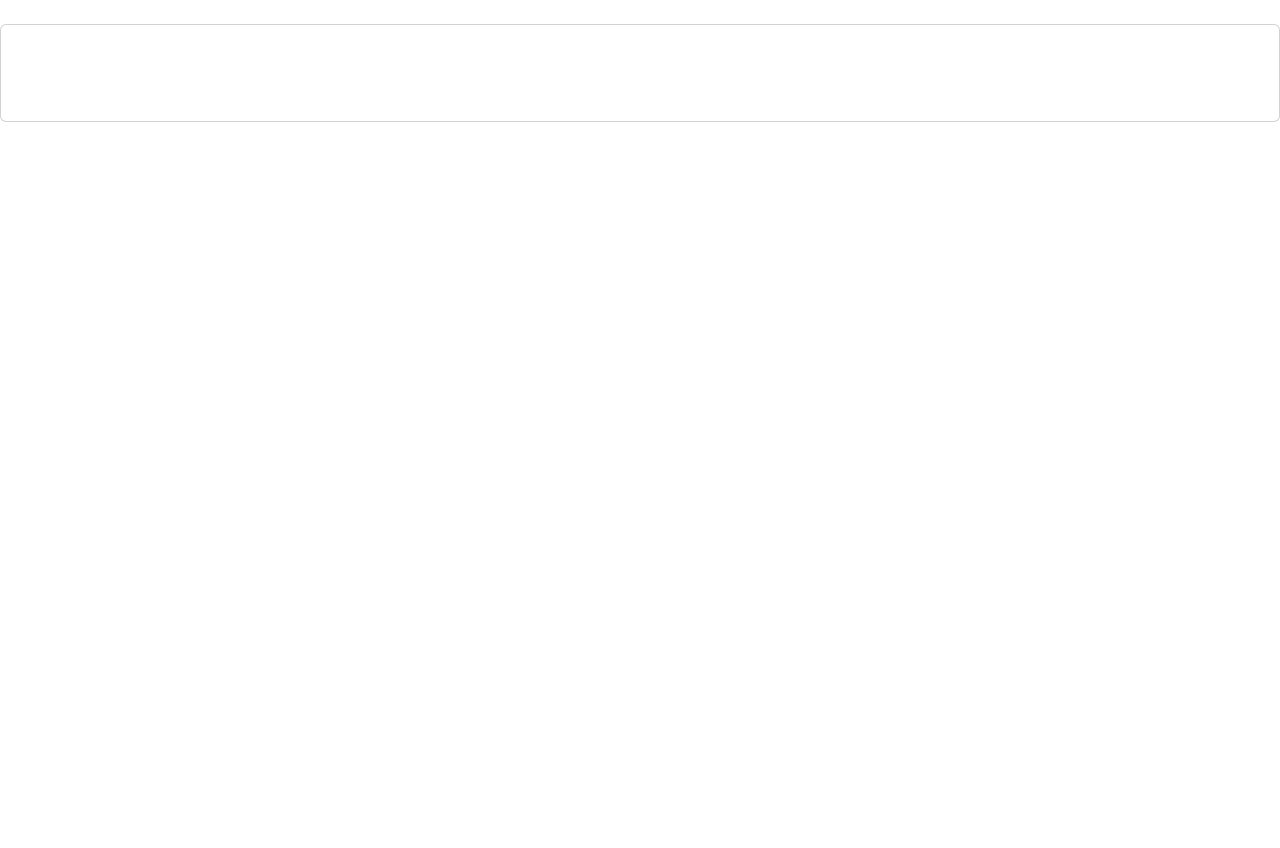
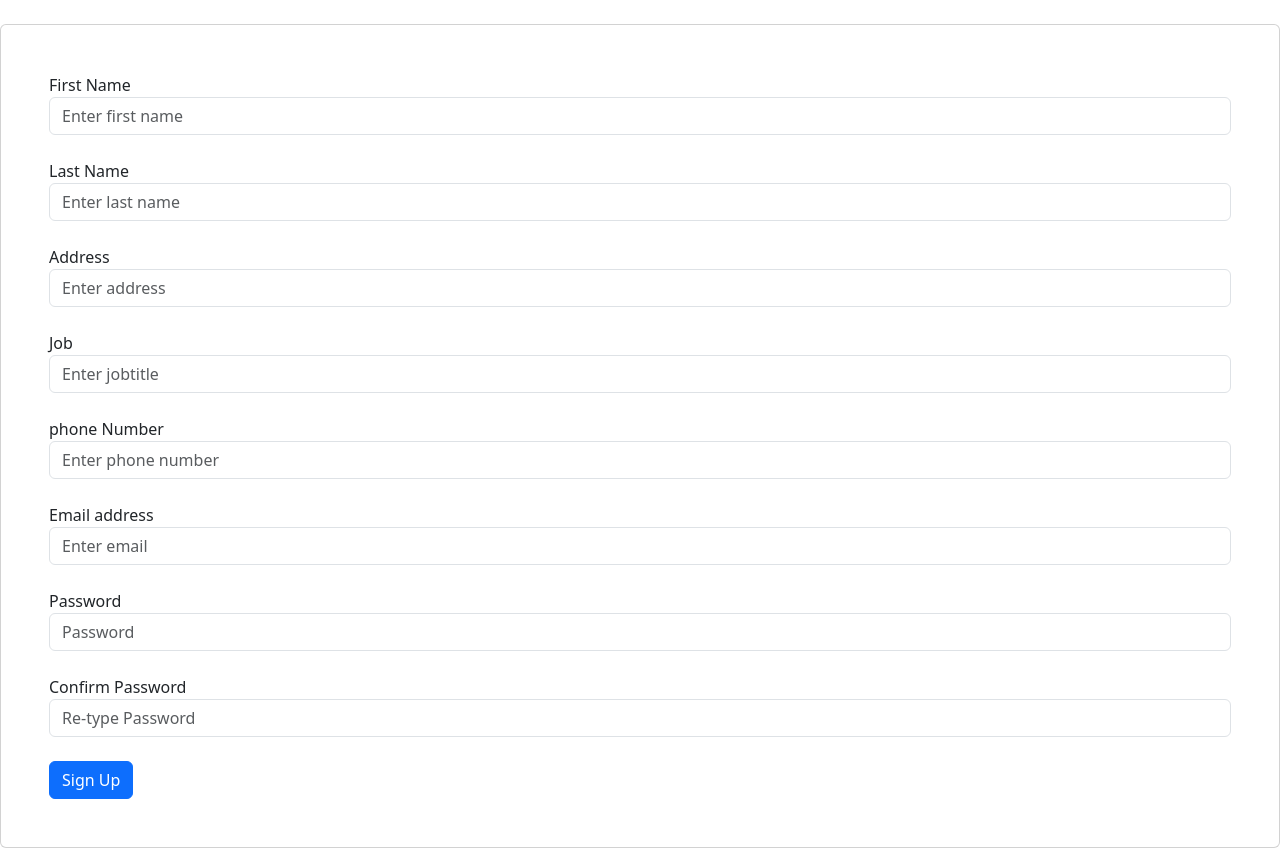
Before and after one commit to ojhaarch2054/Budget_tracker, a React (Vite) app in the folder frontend/: page /sign-up in a window 1280 px wide. Before the commit this address had no page. Before the commit the page ends 800 px from the top, so only its background shows below. Built offline with nearby package versions, Linux system fonts and the light colour scheme.

Commit message:
created login and signup component

```diff
--- a/frontend/src/App.jsx
+++ b/frontend/src/App.jsx
@@ -2,6 +2,8 @@ import ExpenseForm from "./components/Expense";
 import IncomeForm from "./components/Income";
 import SummaryForm from "./components/Summary";
 import ShowIncomeDetails from "./components/ShowIncomeDetails.jsx";
+import LogIn from "./components/LogIn.jsx";
+import SignUp from "./components/SignUp.jsx";
 import "bootstrap/dist/css/bootstrap.min.css";
 import { ContextProvider } from "./components/context/ContextApi.jsx";
 import { BrowserRouter as Router, Routes, Route } from "react-router-dom";
@@ -13,7 +15,7 @@ function App() {
         <ContextProvider>
           <Routes>
             <Route
-              path="/"
+              path="/homepage"
               element={
                 <>
                   <IncomeForm />
@@ -23,6 +25,8 @@ function App() {
               }
             />
             <Route path="/income-details" element={<ShowIncomeDetails />} />
+            <Route path="/" element={<LogIn/>}/>
+            <Route path="/sign-up" element={<SignUp/>}/>
           </Routes>
         </ContextProvider>
       </div>
--- /dev/null
+++ b/frontend/src/components/LogIn.jsx
@@ -0,0 +1,61 @@
+import { useState } from "react";
+import { Link } from "react-router-dom";
+
+const LogIn = () => {
+  const [input, setInput] = useState({
+    email: "",
+    password: "",
+  });
+
+  const handleChange = (e) => {
+    const { name, value } = e.target;
+    setInput(prevState => ({
+      ...prevState,
+      [name]: value
+    }));
+  };
+
+  const logInSubmit = (e) => {
+    e.preventDefault();
+  };
+
+  return (
+    <>
+      <form onSubmit={logInSubmit}>
+        <div className="form-group">
+          <label htmlFor="exampleInputEmail1">Email address</label>
+          <input
+            type="email"
+            className="form-control"
+            id="exampleInputEmail1"
+            aria-describedby="emailHelp"
+            placeholder="Enter email"
+            name="email"
+            value={input.email}
+            onChange={handleChange}
+          />
+        </div><br />
+        <div className="form-group">
+          <label htmlFor="exampleInputPassword1">Password</label>
+          <input
+            type="password"
+            className="form-control"
+            id="exampleInputPassword1"
+            placeholder="Password"
+            name="password"
+            value={input.password}
+            onChange={handleChange}
+          />
+        </div><br />
+        <button type="submit" className="btn btn-primary">
+          Log In
+        </button><br />
+        <small id="emailHelp" className="form-text text-muted"><br />
+          No account? Register here <Link to="/sign-up">Sign Up</Link>
+        </small>
+      </form>
+    </>
+  );
+};
+
+export default LogIn;
--- /dev/null
+++ b/frontend/src/components/SignUp.jsx
@@ -0,0 +1,148 @@
+import React, { useState } from 'react';
+
+const SignUp = () => {
+    //state for input sections
+  const [input, setInput] = useState({
+    email: "",
+    password: "",
+    name: "",
+    lastname: "",
+    address: "",
+    job: "",
+    phone: "",
+    confirmPassword: ""
+  });
+
+  const handleChange = (e) => {
+    //destructure the name and value from the event target
+    const { name, value } = e.target;
+    //update the state with the new value for input field
+    setInput(prevState => ({
+      ...prevState,
+      [name]: value
+    }));
+  };
+
+//check if both password fields are filled and their values match
+//1st input.password && input.confirmPassword ensure both password field are filled
+//2nd input.password === input.confirmPassword ensure the values of both password fields match.
+  const passwordsMatch = input.password && input.confirmPassword && input.password === input.confirmPassword;
+
+  const signUpSubmit = (e) => {
+    e.preventDefault();
+    if(!input.name && !input.address && !input.email && !input.email && !input.lastname && !input.job && !input.phone && !input.confirmPassword){
+        alert("must fill all the field")
+    }
+  };
+
+  return (
+    <>
+      <form onSubmit={signUpSubmit}>
+        <div className="form-group">
+          <label htmlFor="fname">First Name</label>
+          <input
+            type="text"
+            className="form-control"
+            id="fname"
+            placeholder="Enter first name"
+            name="name"
+            value={input.name}
+            onChange={handleChange}
+          />
+        </div><br />
+        <div className="form-group">
+          <label htmlFor="lname">Last Name</label>
+          <input
+            type="text"
+            className="form-control"
+            id="lname"
+            placeholder="Enter last name"
+            name="lastname"
+            value={input.lastname}
+            onChange={handleChange}
+          />
+        </div><br />
+        <div className="form-group">
+          <label htmlFor="address">Address</label>
+          <input
+            type="text"
+            className="form-control"
+            id="address"
+            placeholder="Enter address"
+            name="address"
+            value={input.address}
+            onChange={handleChange}
+          />
+        </div><br />
+        <div className="form-group">
+          <label htmlFor="job">Job</label>
+          <input
+            type="text"
+            className="form-control"
+            id="job"
+            placeholder="Enter jobtitle"
+            name="job"
+            value={input.job}
+            onChange={handleChange}
+          />
+        </div><br />
+        <div className="form-group">
+          <label htmlFor="phoneNumber">phone Number</label>
+          <input
+            type="text"
+            className="form-control"
+            id="phoneNumber"
+            placeholder="Enter phone number"
+            name="phone"
+            value={input.phone}
+            onChange={handleChange}
+          />
+        </div><br />
+        <div className="form-group">
+          <label htmlFor="emailId">Email address</label>
+          <input
+            type="email"
+            className="form-control"
+            id="emailId"
+            aria-describedby="emailHelp"
+            placeholder="Enter email"
+            name="email"
+            value={input.email}
+            onChange={handleChange}
+          />
+        </div><br />
+        <div className="form-group">
+          <label htmlFor="password1">Password</label>
+          <input
+            type="password"
+            className="form-control"
+            id="password1"
+            placeholder="Password"
+            name="password"
+            value={input.password}
+            onChange={handleChange}
+          />
+        </div><br />
+        <div className="form-group">
+          <label htmlFor="password2">Confirm Password</label>
+          <input
+            type="password"
+            className="form-control"
+            id="password2"
+            placeholder="Re-type Password"
+            name="confirmPassword"
+            value={input.confirmPassword}
+            onChange={handleChange}
+          />
+        </div><br />
+        {passwordsMatch && <p>Passwords match</p>}
+        {!passwordsMatch && input.confirmPassword && <p>Passwords do not match</p>}
+        <button type="submit" className="btn btn-primary">
+          Sign Up
+        </button>
+      </form>
+    </>
+  );
+};
+
+export default SignUp;
```
